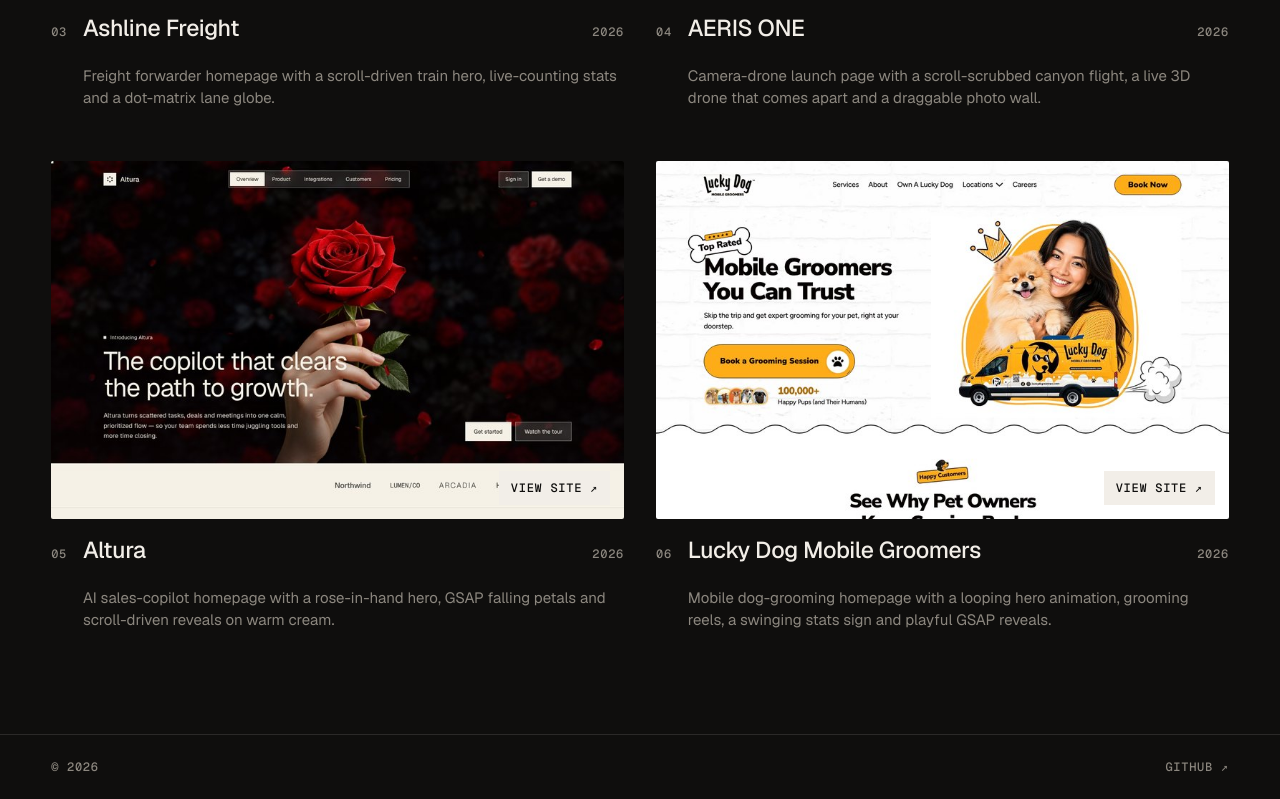
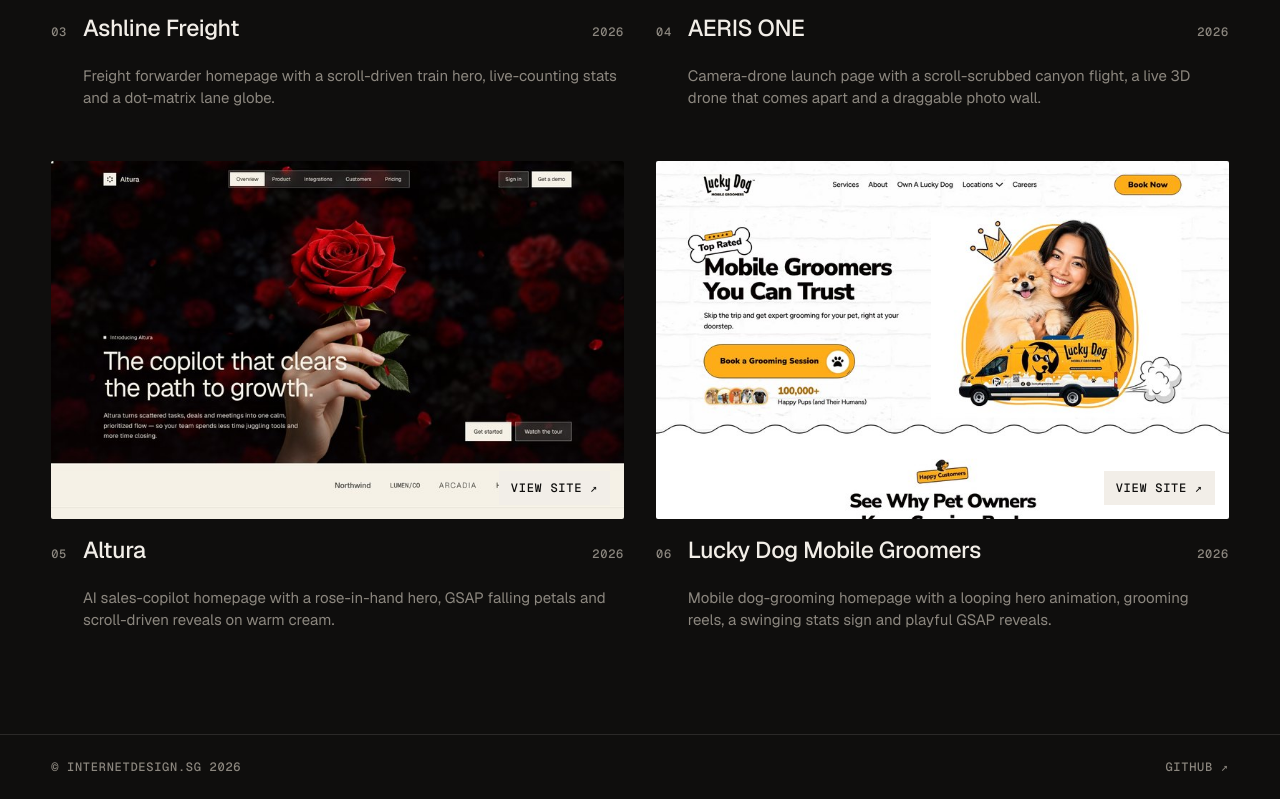
Before and after one commit to mmbalbuenajr-hue/Portfolio, a plain HTML site: page index.html in a window 1280 px wide. Shown: the part 1438-2237 px from the top of the page. Drawn offline with nearby package versions, Linux system fonts and the light colour scheme.

Commit message:
Add internetdesign.sg to portfolio footer
Co-Authored-By: Claude Opus 5.5 <noreply@anthropic.com>
Claude-Session: https://claude.ai/code/session_01X86UUpxURqn8UsbnCV42SP

```diff
--- a/index.html
+++ b/index.html
@@ -135,7 +135,7 @@
   </main>
 
   <footer>
-    <span class="mono">© 2026</span>
+    <a class="mono" href="https://internetdesign.sg" target="_blank" rel="noopener">© internetdesign.sg 2026</a>
     <a class="mono" href="https://github.com/mmbalbuenajr-hue/portfolio">GitHub ↗</a>
   </footer>
 
```
